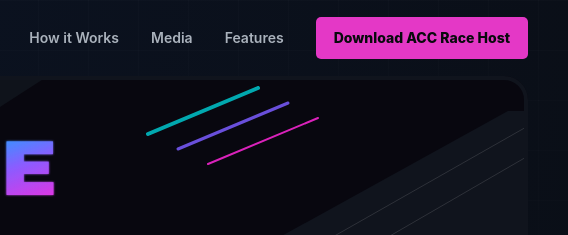
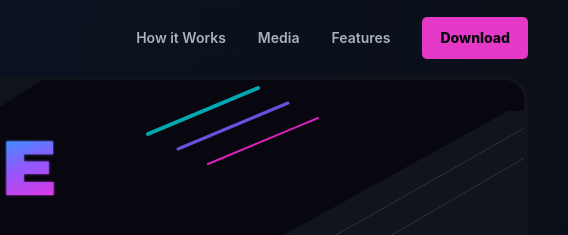
Before and after one commit to stereogenic/accracehost, a plain HTML site: page index.html in a window 1280 px wide. Shown: the top 235 px of the page, 712-1280 px from the left. Drawn offline with Linux system fonts and the light colour scheme.

Commit message:
Add files via upload

```diff
--- a/index.html
+++ b/index.html
@@ -1144,7 +1144,7 @@ nav a:hover {
             </a>
 
             <a href="https://www.dropbox.com/scl/fi/jznnij49ykf7q0dtxlrt2/ACC-RaceHost.v1.03.rar?rlkey=pkkovkf96q3i5k2wyeigeiivg&st=vvt6nvfc&dl=1" class="nav-download">
-                Download ACC Race Host
+                Download
             </a>
 
         </nav>
```
